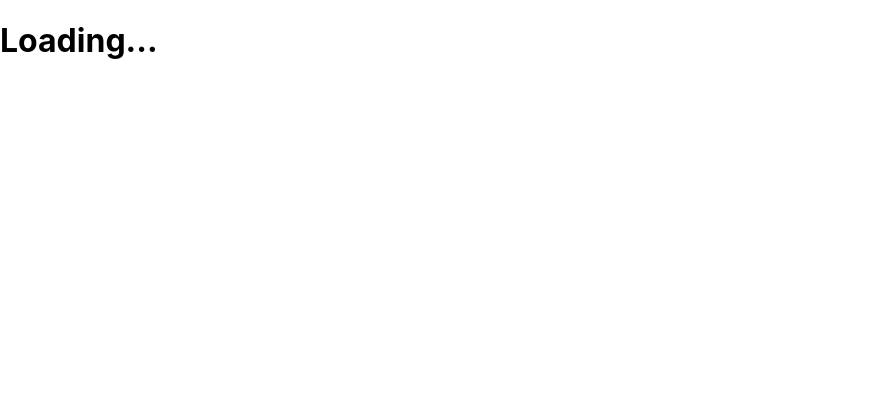
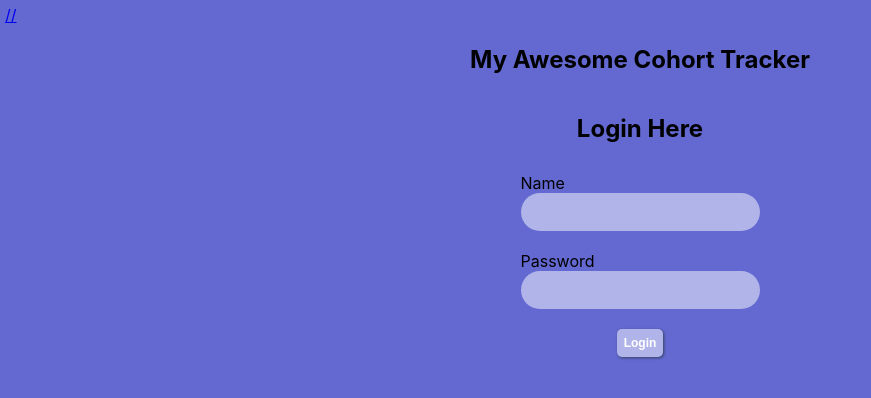
Before and after one commit to canikwe/myCohortTracker-frontend, a React (Create React App) app: page / in a window 1280 px wide. Shown: the top 398 px of the page, without its empty margins (0-871 px from the left). Built offline with nearby package versions, Linux system fonts and the light colour scheme.

Commit message:
clean up console warnings

```diff
--- a/src/App.js
+++ b/src/App.js
@@ -9,7 +9,7 @@ import './scss/main.scss'
 import CreateCohortView from './pages/CreateCohortView'
 import EditCohortView from './pages/EditCohortView'
 import HomeView from './pages/HomeView'
-import { useSelector, useDispatch } from 'react-redux'
+import { useSelector, useDispatch, shallowEqual } from 'react-redux'
 import { authorizingInstructor } from './redux/actions/async'
 
 
@@ -17,13 +17,12 @@ function App() {
   const { loggedIn, loading } = useSelector(state => ({
     loggedIn: state.loggedIn,
     loading: state.loading
-  }))
+  }), shallowEqual)
   const dispatch = useDispatch()
 
   useEffect(() => {
-    // dispatch(authorizingInstructor())
     dispatch(authorizingInstructor())
-  }, [])
+  }, [dispatch])
 
   if (loading) {
     return <h1>Loading...</h1>
--- a/src/components/CohortForm.js
+++ b/src/components/CohortForm.js
@@ -1,7 +1,9 @@
 import React, { useState, useEffect } from 'react'
-import { useDispatch, useSelector } from 'react-redux'
+import { useDispatch, useSelector, shallowEqual } from 'react-redux'
 import { useParams } from 'react-router-dom'
 import { creatingCohort, uploadingCsv, fetchingCohort, updatingCohort } from '../redux/actions/cohorts'
+import { FontAwesomeIcon } from '@fortawesome/react-fontawesome'
+import { faUserTimes } from '@fortawesome/free-solid-svg-icons'
 
 const CohortForm = ({ title }) => {
   const newCohort = () => ({ batch: '', name: '', batch_id: '' })
@@ -13,7 +15,7 @@ const CohortForm = ({ title }) => {
   const {selectedCohort, selectedStudents} = useSelector(state => ({
     selectedCohort: state.cohort,
     selectedStudents: state.students
-  }))
+  }), shallowEqual)
   const { batch_id } = useParams()
   const dispatch = useDispatch()
 
@@ -25,7 +27,7 @@ const CohortForm = ({ title }) => {
       updateCohort(selectedCohort)
       updateStudents(selectedStudents)
     }
-  }, [selectedCohort, selectedStudents])
+  }, [selectedCohort, selectedStudents, title, cohort, batch_id, dispatch])
 
   const handleSubmit = e => {
     e.preventDefault()
@@ -81,7 +83,7 @@ const CohortForm = ({ title }) => {
               <input type='text' name='first_name' id={`${i}-first`} value={s.first_name} onChange={handleStudentChange} />
               <label htmlFor='last_name'>Last Name</label>
               <input type='text' name='last_name' id={`${i}-last`} value={s.last_name} onChange={handleStudentChange} />
-              <span id={`${i}-remove`} onClick={removeStudent}>❌</span>
+              <FontAwesomeIcon icon={faUserTimes} id={`${i}-remove`} onClick={removeStudent} />
               {i === students.length - 1 ? <button onClick={() => updateStudents([...students, newStudent()])}>Add New Student</button> : null}
             </div>
           )
--- a/src/components/Header.js
+++ b/src/components/Header.js
@@ -2,12 +2,12 @@ import React from 'react'
 import { shallowEqual, useSelector, useDispatch } from 'react-redux'
 import { Link } from 'react-router-dom'
 import { loginInstructor } from '../redux/actions/async'
+import { FontAwesomeIcon } from '@fortawesome/react-fontawesome'
+import { faSignOutAlt } from '@fortawesome/free-solid-svg-icons'
 
 const Header = () => {
 
-  const { cohorts, cohort, loggedIn } = useSelector(state => ({
-    cohorts: state.cohorts,
-    cohort: state.cohort,
+  const { loggedIn } = useSelector(state => ({
     loggedIn: state.loggedIn
   }), shallowEqual)
 
@@ -22,7 +22,12 @@ const Header = () => {
       {/* <h1>{cohorts[0].batch} - {cohorts[0].name}</h1> */}
       <Link to='/dashboard'>{'//'}</Link>
       {loggedIn ?
-        <button onClick={handleLogOut}>Log Out</button>
+        <FontAwesomeIcon
+          icon={faSignOutAlt}
+          className='logout'
+          onClick={handleLogOut}
+          size="2x"
+        />
         : null
       }
     </section>
--- a/src/components/Login.js
+++ b/src/components/Login.js
@@ -19,7 +19,7 @@ const Login = () => {
   return (
     <>
       <h2>Login Here</h2>
-      <form onSubmit={submitForm}>
+      <form className='login' onSubmit={submitForm}>
         <div>
           <label htmlFor='name'>Name</label>
           <input type='text' name='name' value={loginInfo.name} onChange={handleChange}/>
--- a/src/pages/HomeView.js
+++ b/src/pages/HomeView.js
@@ -3,10 +3,10 @@ import Login from '../components/Login'
 
 const HomeView = () => {
   return (
-    <>
+    <section className='home'>
       <h1>My Awesome Cohort Tracker</h1>
       <Login />
-    </>
+    </section>
   )
 }
 
--- a/src/pages/PairsView.js
+++ b/src/pages/PairsView.js
@@ -3,7 +3,6 @@ import { useParams } from 'react-router-dom'
 import { useDispatch, useSelector } from 'react-redux'
 import { fetchingCohort } from '../redux/actions/cohorts'
 
-import Header from '../components/Header'
 import Filters from '../components/Filters'
 import PairsContainer from '../containers/PairsContainer'
 import SideBar from '../containers/SideBar'
@@ -17,11 +16,10 @@ const PairsView = () => {
     if (cohort.batch_id !== parseInt(batch_id)) {
       dispatch(fetchingCohort(batch_id))
     }
-  }, [dispatch, batch_id])
+  }, [dispatch, batch_id, cohort])
 
   return (
     <main className="pairs-view">
-      {/* <Header /> */}
       <Filters />
       <PairsContainer />
       <SideBar />
--- a/src/redux/actions/async.js
+++ b/src/redux/actions/async.js
@@ -1,4 +1,4 @@
-import { FETCH_STUDENTS, BASE_URL, FETCH_COHORT, LOGIN_INSTRUCTOR, HEADERS, TOKEN_HEADERS } from './constants'
+import { FETCH_STUDENTS, BASE_URL, LOGIN_INSTRUCTOR, HEADERS, TOKEN_HEADERS } from './constants'
 import { fetchingActivities } from './activities'
 import { fetchingCohorts } from './cohorts'
 import { updateLoading } from '.'
@@ -54,12 +54,14 @@ export const authorizingInstructor = () => {
           dispatch(fetchingActivities())
         } else {
           dispatch(loginInstructor(false))
+          dispatch(updateLoading(false))
           localStorage.removeItem('token')
           alert(data.message)
         }
       })
     } else {
       dispatch(loginInstructor(false))
+      dispatch(updateLoading(false))
     }
   }
 }
--- a/src/scss/_form.scss
+++ b/src/scss/_form.scss
@@ -9,11 +9,18 @@ $padding: 5px;
   border: none;
 }
 
+@mixin center-column {
+  display: flex;
+  justify-content: center;
+  align-items: center;
+  flex-direction: column;
+}
+
 input {
   @include defaults;
   border-radius: 20px;
   padding: 10px;
-  margin: 0 10px;
+  // margin: 0 10px;
   font-size: 1em;
   font-weight: bold;
   color: white;
@@ -27,3 +34,13 @@ input {
 select, textarea {
   @include defaults;
 }
+
+form {
+  &.login {
+    @include center-column;
+  }
+  div {
+    display: grid;
+    margin: 10px;
+  }
+}
--- a/src/scss/main.scss
+++ b/src/scss/main.scss
@@ -28,12 +28,22 @@
   grid-column: span 2;
   text-align: left;
   padding: 5px 5px 0 5px;
-  // background-color: $base-dark;
+  display: grid;
+  grid-template-columns: 50% 50%;
 
   h1 {
     margin: 0;
     color: $base-light;
   }
+
+  .logout {
+    justify-self: right;
+  }
+}
+
+.home {
+  @include center-column;
+
 }
 
 .filters {
```
